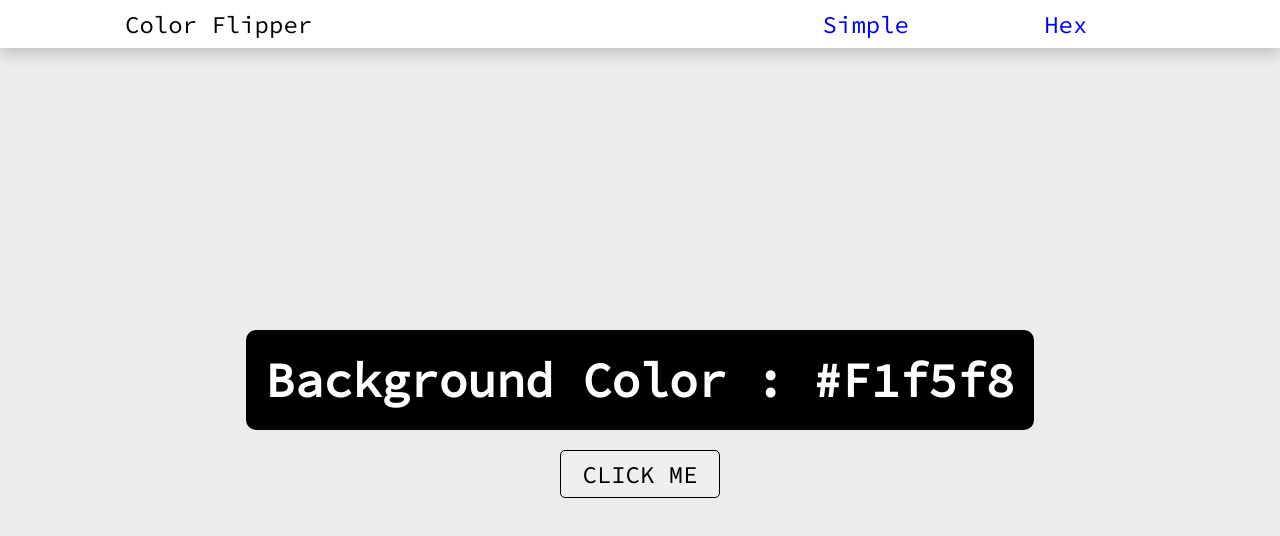
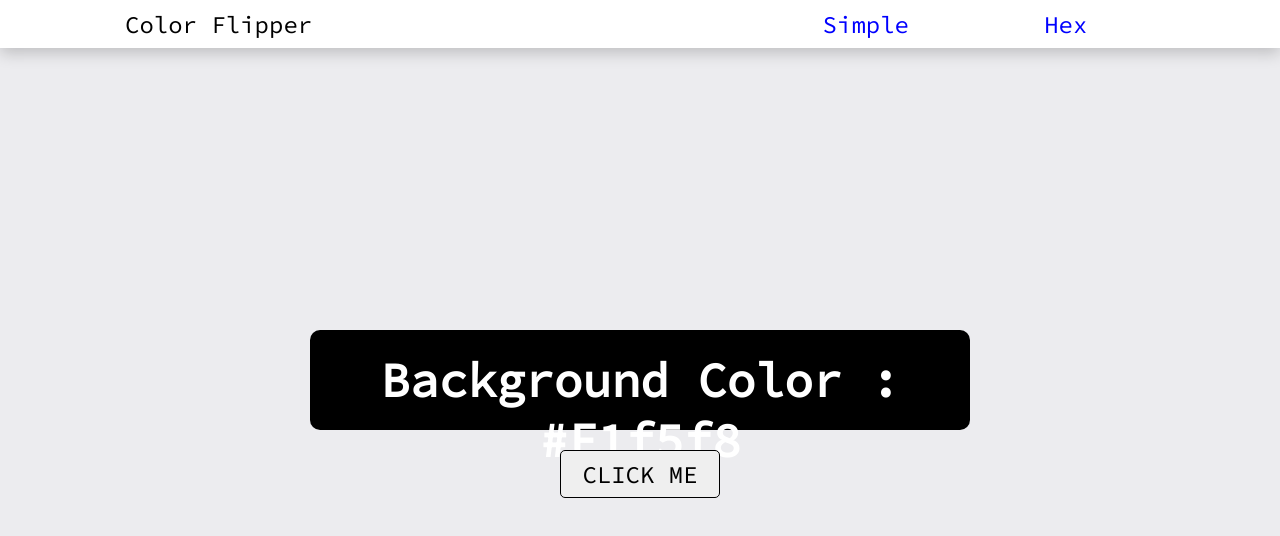
Before and after one commit to shubhammurteli/1_Color_Flipper, a plain HTML site: page index.html in a window 1280 px wide. Drawn offline with Linux system fonts and the light colour scheme.

Commit message:
Update indstyle.css
Fixed the size of the display box

```diff
--- a/indstyle.css
+++ b/indstyle.css
@@ -55,6 +55,8 @@ main .container h1{
     padding: 20px;
     border-radius: 10px;
     font-size: 6vh;
+    height: 100px;
+    width: 660px;
 }
 
 .button{
```
